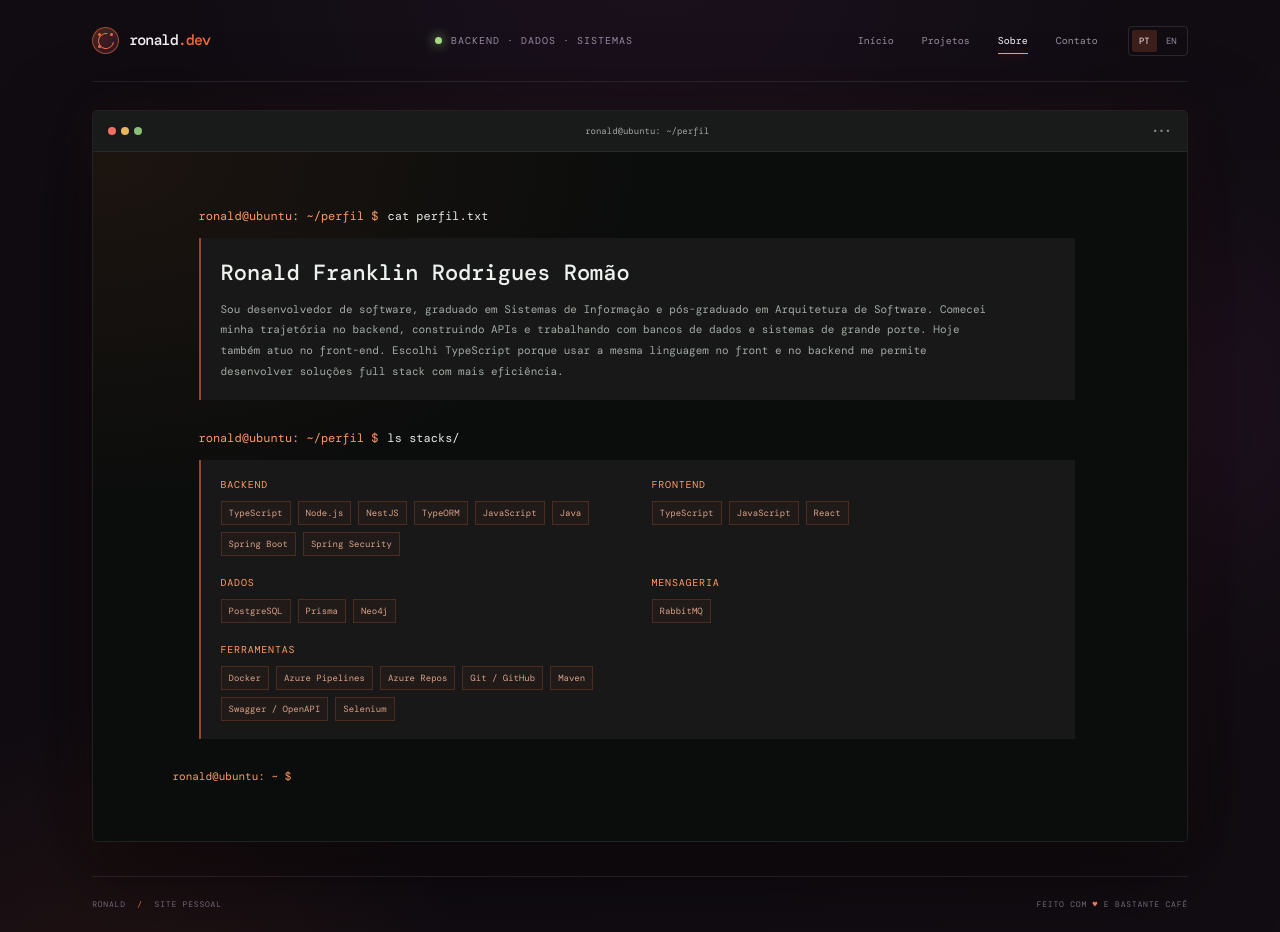
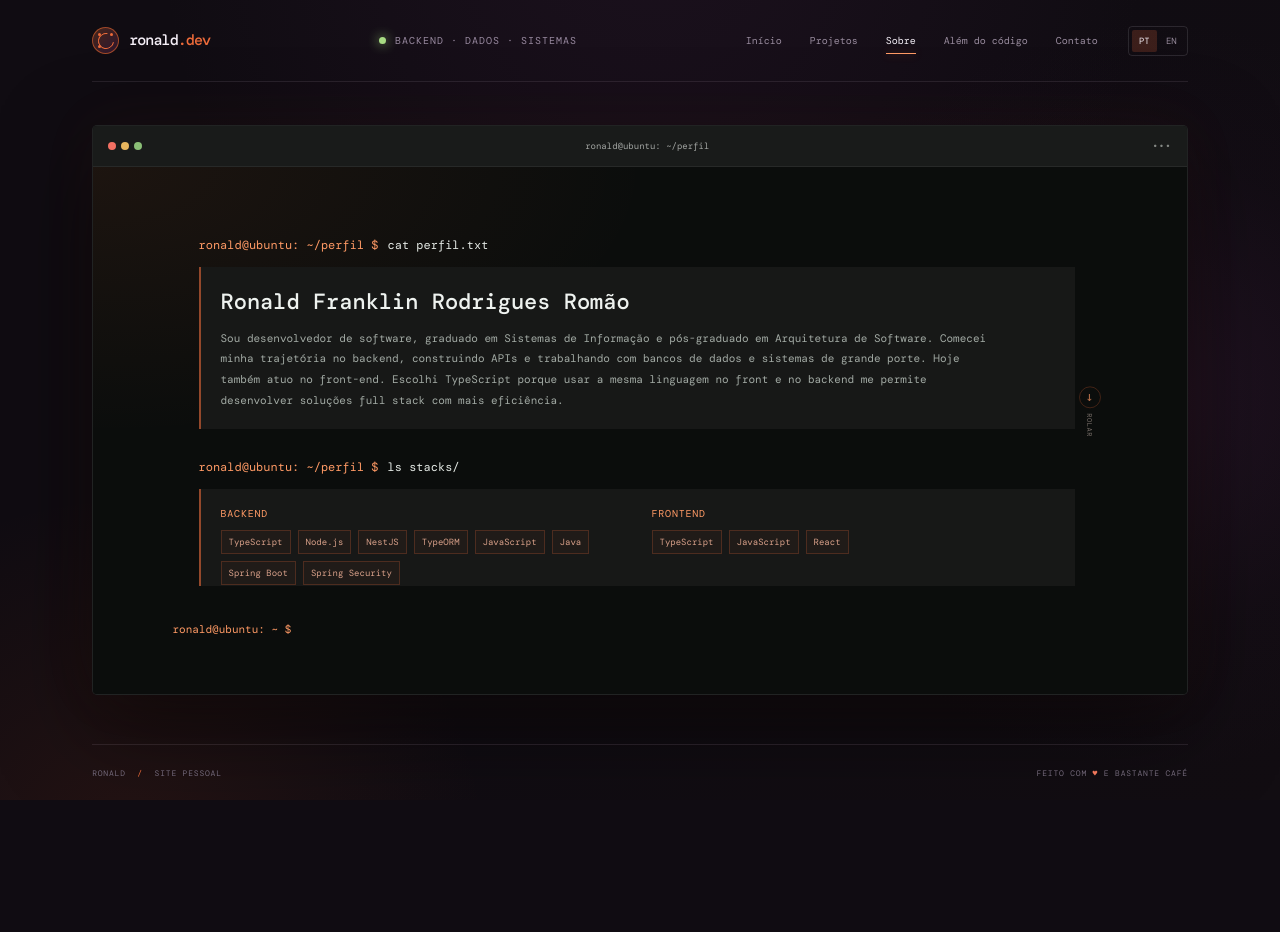
Before and after one commit to RonaldFranklin/personal-portfolio, a React (Vite) app: page / in a window 1280 px wide. Both pictures are taken after a click on the button "Sobre". After the commit the page ends 800 px from the top, so only its background shows below. Built offline with nearby package versions, Linux system fonts and the light colour scheme.

Commit message:
Standardize content terminals and add interests tab

```diff
--- a/src/App.css
+++ b/src/App.css
@@ -149,3 +149,33 @@ footer i { margin:0 6px; color:var(--orange); font-style:normal; } footer b { co
 .language-switch button { min-width:25px; padding:5px 4px; border:0; border-radius:2px; color:#988b9d; background:transparent; cursor:pointer; font:9px var(--mono); transition:color .18s,background .18s; }
 .language-switch button:hover,.language-switch button[aria-pressed="true"] { color:#f4eef6; background:rgb(237 107 58 / 20%); }
 @media (max-width:460px) { .main-nav { gap:6px; }.main-nav button { font-size:8px; }.language-switch { gap:1px; margin-left:0; padding:2px; }.language-switch button { min-width:19px; padding:4px 2px; font-size:8px; } }
+
+/* Keep every content terminal at the same viewport-aware size. */
+.content-terminal { height:min(820px,calc(100svh - 230px)); display:flex; flex-direction:column; }
+.content-terminal-bar { flex:0 0 41px; }
+.content-terminal-body { height:auto; min-height:0; flex:1; overflow:hidden; }
+.projects-terminal-body,.about-console-body,.contact-console-body { min-height:0; }
+.project-scroll-shell,.content-scroll-shell { position:relative; width:min(100%,902px); min-height:0; flex:1; margin:14px 0 34px 26px; padding-right:26px; overscroll-behavior:contain; }
+.project-scroll-shell { display:flex; overflow:hidden; }
+.content-scroll-shell { overflow:hidden; }
+.content-scroll-list { width:100%; height:100%; min-height:0; overflow-y:auto; overscroll-behavior:contain; scrollbar-color:rgb(237 107 58 / 60%) rgb(255 255 255 / 5%); scrollbar-width:thin; }
+.project-listing { width:100%; min-height:0; flex:1; }
+.content-scroll-list::-webkit-scrollbar { width:5px; }
+.content-scroll-list::-webkit-scrollbar-track { background:rgb(255 255 255 / 5%); }
+.content-scroll-list::-webkit-scrollbar-thumb { border-radius:5px; background:rgb(237 107 58 / 60%); }
+.about-scroll-shell { display:flex; flex-direction:column; }
+.about-scroll-shell .about-output { margin:0 0 28px; }
+.contact-scroll-shell .contact-output { width:100%; margin:0; }
+@media (max-width:760px) {
+  .content-terminal { height:min(660px,calc(100svh - 225px)); min-height:min(340px,calc(100svh - 210px)); }
+  .content-terminal-body { min-height:0; padding:24px 25px; }
+  .project-scroll-shell,.content-scroll-shell { width:calc(100% - 10px); margin-left:10px; }
+}
+@media (max-width:460px) {
+  .content-terminal { height:min(660px,calc(100svh - 225px)); min-height:min(320px,calc(100svh - 210px)); }
+  .content-terminal-body { min-height:0; padding:22px 15px; }
+  .project-scroll-shell,.content-scroll-shell { width:calc(100% - 4px); margin-left:4px; padding-right:22px; }
+}
+
+.interest-intro { margin:0 0 16px; color:#a2aaa4; font:11px/1.8 var(--mono); }
+@media (max-width:460px) { .wordmark { gap:6px; font-size:12px; }.main-nav { gap:4px; }.main-nav button { font-size:7px; }.language-switch button { min-width:16px; padding-inline:1px; } }
--- a/src/App.jsx
+++ b/src/App.jsx
@@ -12,7 +12,9 @@ export default function App() {
   const [language, setLanguage] = useState('pt')
   const isEnglish = language === 'en'
   const projectListRef = useRef(null)
+  const contentListRef = useRef(null)
   const [projectScroll, setProjectScroll] = useState({ enabled: false, direction: 'down' })
+  const [contentScroll, setContentScroll] = useState({ enabled: false, direction: 'down' })
 
   useEffect(() => {
     document.documentElement.lang = isEnglish ? 'en' : 'pt-BR'
@@ -24,15 +26,18 @@ export default function App() {
   }, [isEnglish])
 
   useEffect(() => {
-    if (activeTab !== 'projetos') return undefined
+    if (!['projetos', 'sobre', 'contato', 'interesses'].includes(activeTab)) return undefined
 
-    const list = projectListRef.current
+    const isProjectsTab = activeTab === 'projetos'
+    const list = isProjectsTab ? projectListRef.current : contentListRef.current
     if (!list) return undefined
 
     const updateScrollCue = () => {
       const enabled = list.scrollHeight > list.clientHeight + 1
       const atBottom = list.scrollTop + list.clientHeight >= list.scrollHeight - 1
-      setProjectScroll({ enabled, direction: atBottom ? 'up' : 'down' })
+      const nextState = { enabled, direction: atBottom ? 'up' : 'down' }
+      if (isProjectsTab) setProjectScroll(nextState)
+      else setContentScroll(nextState)
     }
 
     updateScrollCue()
@@ -44,7 +49,7 @@ export default function App() {
       resizeObserver.disconnect()
       mutationObserver.disconnect()
     }
-  }, [activeTab])
+  }, [activeTab, language])
 
   return (
     <main className="page">
@@ -56,6 +61,7 @@ export default function App() {
           <button type="button" aria-current={activeTab === 'inicio' ? 'page' : undefined} onClick={() => setActiveTab('inicio')}>{isEnglish ? 'Home' : 'Início'}</button>
           <button type="button" aria-current={activeTab === 'projetos' ? 'page' : undefined} onClick={() => setActiveTab('projetos')}>{isEnglish ? 'Projects' : 'Projetos'}</button>
           <button type="button" aria-current={activeTab === 'sobre' ? 'page' : undefined} onClick={() => setActiveTab('sobre')}>{isEnglish ? 'About' : 'Sobre'}</button>
+          <button type="button" aria-current={activeTab === 'interesses' ? 'page' : undefined} onClick={() => setActiveTab('interesses')}>{isEnglish ? 'Beyond code' : 'Além do código'}</button>
           <button type="button" aria-current={activeTab === 'contato' ? 'page' : undefined} onClick={() => setActiveTab('contato')}>{isEnglish ? 'Contact' : 'Contato'}</button>
           <div className="language-switch" role="group" aria-label={isEnglish ? 'Language' : 'Idioma'}>
             <button type="button" aria-pressed={!isEnglish} onClick={() => setLanguage('pt')}>PT</button>
@@ -176,6 +182,12 @@ export default function App() {
           <div className="content-terminal">
             <div className="content-terminal-bar"><span className="dots"><i /><i /><i /></span><span>ronald@ubuntu: ~/{isEnglish ? 'profile' : 'perfil'}</span><b>•••</b></div>
             <div className="content-terminal-body about-console-body">
+              <div className="content-scroll-shell about-scroll-shell">
+              <div className="content-scroll-list" ref={contentListRef} onScroll={() => {
+                const list = contentListRef.current
+                const atBottom = list.scrollTop + list.clientHeight >= list.scrollHeight - 1
+                setContentScroll((current) => ({ ...current, direction: atBottom ? 'up' : 'down' }))
+              }}>
               <div className="about-output">
                 <p className="console-command"><span>ronald@ubuntu: ~/{isEnglish ? 'profile' : 'perfil'} $</span> {isEnglish ? 'cat profile.txt' : 'cat perfil.txt'}</p>
                 <article className="about-entry">
@@ -208,6 +220,48 @@ export default function App() {
                   </section>
                 </div>
               </div>
+              </div>
+              {contentScroll.enabled && <span className="project-scroll-cue" aria-hidden="true"><b>{contentScroll.direction === 'up' ? '↑' : '↓'}</b><small>{isEnglish ? 'scroll' : 'rolar'}</small></span>}
+              </div>
+              <p className="console-ready"><span>ronald@ubuntu: ~ $</span><i /></p>
+            </div>
+          </div>
+        </section>
+      ) : activeTab === 'interesses' ? (
+        <section className="console-page" aria-label={isEnglish ? 'Beyond code terminal' : 'Terminal além do código'}>
+          <div className="content-terminal">
+            <div className="content-terminal-bar"><span className="dots"><i /><i /><i /></span><span>ronald@ubuntu: ~/{isEnglish ? 'interests' : 'interesses'}</span><b>•••</b></div>
+            <div className="content-terminal-body contact-console-body">
+              <div className="content-scroll-shell contact-scroll-shell">
+              <div className="content-scroll-list" ref={contentListRef} onScroll={() => {
+                const list = contentListRef.current
+                const atBottom = list.scrollTop + list.clientHeight >= list.scrollHeight - 1
+                setContentScroll((current) => ({ ...current, direction: atBottom ? 'up' : 'down' }))
+              }}>
+              <div className="about-output contact-output">
+                <p className="console-command"><span>ronald@ubuntu: ~/{isEnglish ? 'interests' : 'interesses'} $</span> {isEnglish ? 'ls interests/' : 'ls gostos/'}</p>
+                <p className="interest-intro">{isEnglish ? 'A few things I enjoy beyond building software.' : 'Um pouco do que gosto além de construir software.'}</p>
+                <div className="contact-list">
+                  <article className="contact-row">
+                    <strong className="contact-mark" aria-hidden="true">SP</strong>
+                    <div><h2>Spotify</h2><p>open.spotify.com/user/31htdyso3tbvjhicrw22elj5r6t4</p></div>
+                    <a href="https://open.spotify.com/user/31htdyso3tbvjhicrw22elj5r6t4" target="_blank" rel="noreferrer">{isEnglish ? 'listen on Spotify' : 'abrir no Spotify'} <Arrow /></a>
+                  </article>
+                  <article className="contact-row">
+                    <strong className="contact-mark" aria-hidden="true">ST</strong>
+                    <div><h2>Steam</h2><p>steamcommunity.com/profiles/76561199004578638</p></div>
+                    <a href="https://steamcommunity.com/profiles/76561199004578638/" target="_blank" rel="noreferrer">{isEnglish ? 'open profile' : 'abrir perfil'} <Arrow /></a>
+                  </article>
+                  <article className="contact-row">
+                    <strong className="contact-mark" aria-hidden="true">IG</strong>
+                    <div><h2>Instagram</h2><p>@_ronaldfranklin</p></div>
+                    <a href="https://www.instagram.com/_ronaldfranklin/" target="_blank" rel="noreferrer">{isEnglish ? 'open profile' : 'abrir perfil'} <Arrow /></a>
+                  </article>
+                </div>
+              </div>
+              </div>
+              {contentScroll.enabled && <span className="project-scroll-cue" aria-hidden="true"><b>{contentScroll.direction === 'up' ? '↑' : '↓'}</b><small>{isEnglish ? 'scroll' : 'rolar'}</small></span>}
+              </div>
               <p className="console-ready"><span>ronald@ubuntu: ~ $</span><i /></p>
             </div>
           </div>
@@ -217,6 +271,12 @@ export default function App() {
           <div className="content-terminal">
             <div className="content-terminal-bar"><span className="dots"><i /><i /><i /></span><span>ronald@ubuntu: ~/{isEnglish ? 'contact' : 'contato'}</span><b>•••</b></div>
             <div className="content-terminal-body contact-console-body">
+              <div className="content-scroll-shell contact-scroll-shell">
+              <div className="content-scroll-list" ref={contentListRef} onScroll={() => {
+                const list = contentListRef.current
+                const atBottom = list.scrollTop + list.clientHeight >= list.scrollHeight - 1
+                setContentScroll((current) => ({ ...current, direction: atBottom ? 'up' : 'down' }))
+              }}>
               <div className="about-output contact-output">
                 <p className="console-command"><span>ronald@ubuntu: ~/{isEnglish ? 'contact' : 'contato'} $</span> {isEnglish ? 'ls social/' : 'ls redes/'}</p>
                 <div className="contact-list">
@@ -235,27 +295,18 @@ export default function App() {
                     <div><h2>Discord</h2><p>ronaldfrromao</p></div>
                     <span className="contact-pending">{isEnglish ? 'username' : 'usuário'}</span>
                   </article>
-                  <article className="contact-row">
-                    <strong className="contact-mark" aria-hidden="true">WA</strong>
-                    <div><h2>WhatsApp</h2><p>+55 31 99145-4035</p></div>
-                    <a href="https://wa.me/5531991454035" target="_blank" rel="noreferrer">{isEnglish ? 'send a message' : 'enviar mensagem'} <Arrow /></a>
-                  </article>
-                  <article className="contact-row">
-                    <strong className="contact-mark" aria-hidden="true">ST</strong>
-                    <div><h2>Steam</h2><p>steamcommunity.com/profiles/76561199004578638</p></div>
-                    <a href="https://steamcommunity.com/profiles/76561199004578638/" target="_blank" rel="noreferrer">{isEnglish ? 'open profile' : 'abrir perfil'} <Arrow /></a>
-                  </article>
+
+
                   <article className="contact-row">
                     <strong className="contact-mark" aria-hidden="true">GH</strong>
                     <div><h2>GitHub</h2><p>github.com/RonaldFranklin</p></div>
                     <a href="https://github.com/RonaldFranklin" target="_blank" rel="noreferrer">{isEnglish ? 'open profile' : 'abrir perfil'} <Arrow /></a>
                   </article>
-                  <article className="contact-row">
-                    <strong className="contact-mark" aria-hidden="true">IG</strong>
-                    <div><h2>Instagram</h2><p>@_ronaldfranklin</p></div>
-                    <a href="https://www.instagram.com/_ronaldfranklin/" target="_blank" rel="noreferrer">{isEnglish ? 'open profile' : 'abrir perfil'} <Arrow /></a>
-                  </article>
+
                 </div>
+              </div>
+              </div>
+              {contentScroll.enabled && <span className="project-scroll-cue" aria-hidden="true"><b>{contentScroll.direction === 'up' ? '↑' : '↓'}</b><small>{isEnglish ? 'scroll' : 'rolar'}</small></span>}
               </div>
               <p className="console-ready"><span>ronald@ubuntu: ~ $</span><i /></p>
             </div>
```
